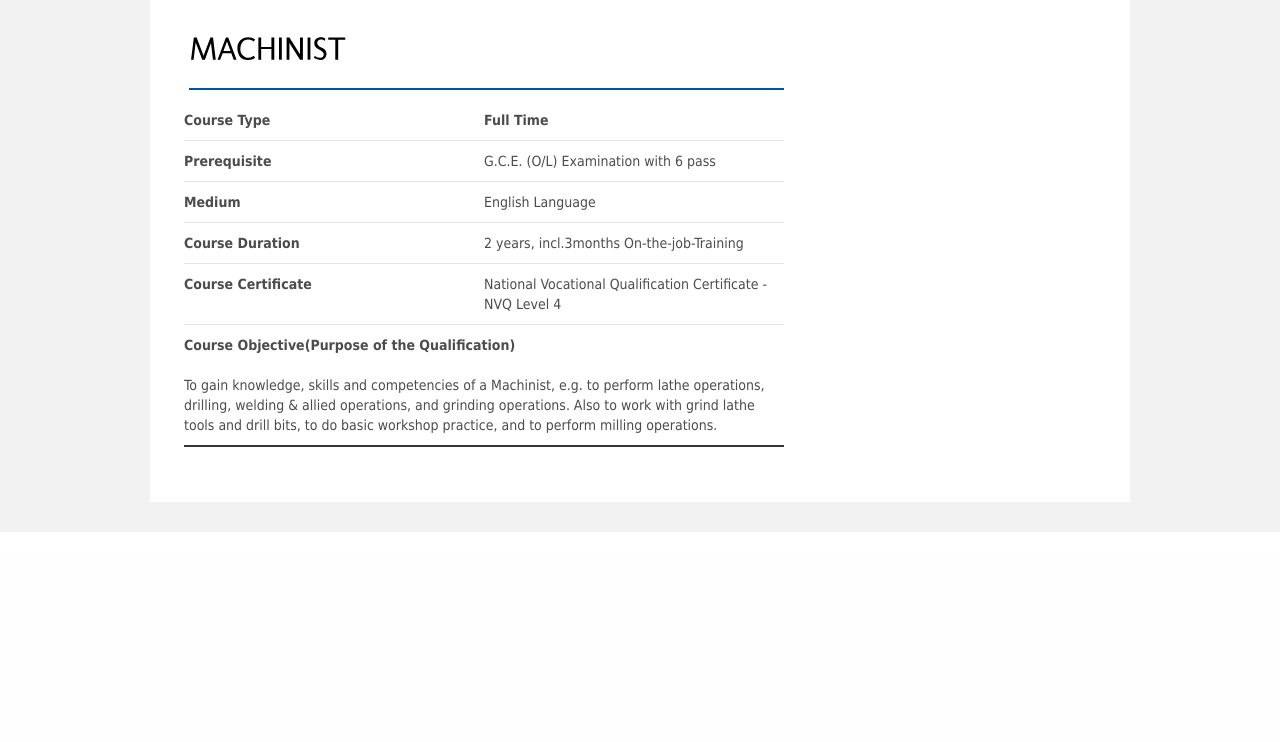
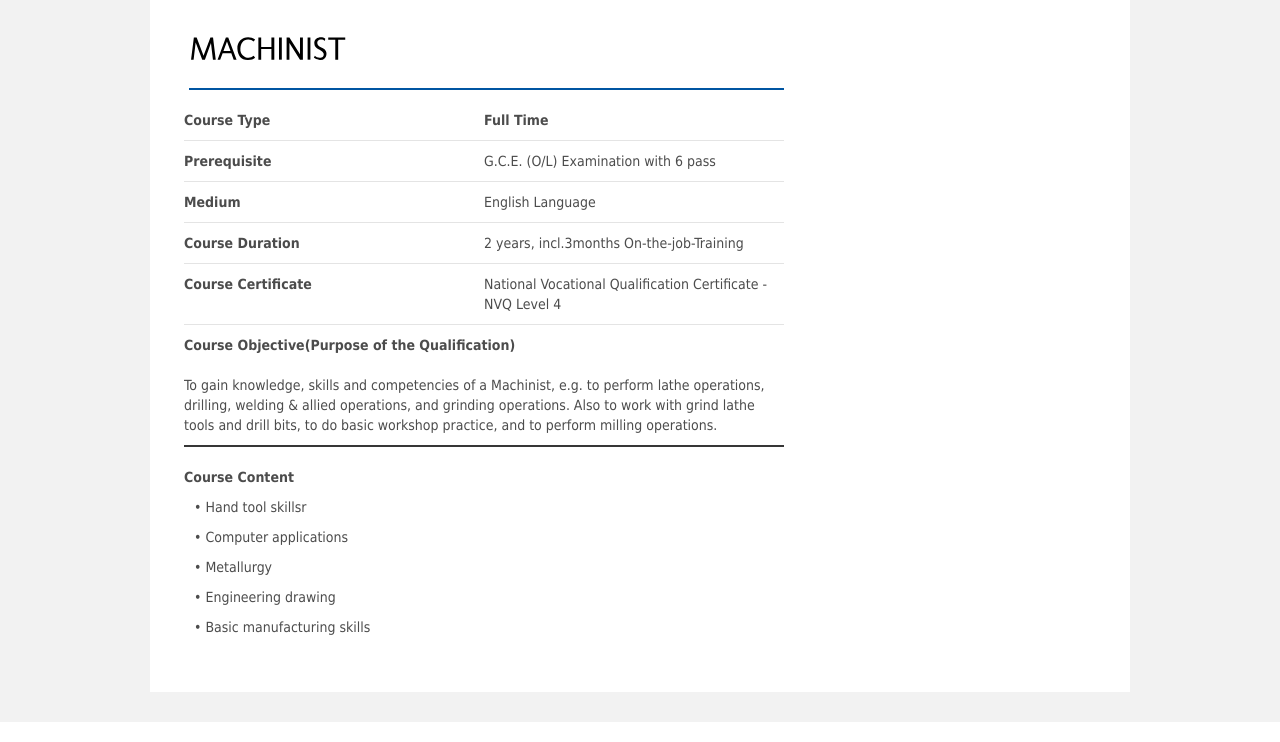
Before and after one commit to ushirask/vtc, a PHP site: page /courses/mechanical-technology.php in a window 1280 px wide. Shown: the part 377-1119 px from the top of the page. Before the commit the page ends 824 px from the top, so only its background shows below. Run offline with PHP 8.4, Linux system fonts and the light colour scheme.

Commit message:
Update mechanical-technology.php

```diff
--- a/courses/mechanical-technology.php
+++ b/courses/mechanical-technology.php
@@ -44,6 +44,18 @@
                 </tr>
               </table>
 
+              <ul class="list-course-content">
+                <li class="course-content-header"><Strong>Course Content</Strong></label>
+
+
+                <li class="course-content">Hand tool skillsr</li>
+
+                <li class="course-content">Computer applications</li>
+                <li class="course-content">Metallurgy</li>
+                <li class="course-content">Engineering drawing</li>
+                <li class="course-content">Basic manufacturing skills</li>
+              </ul>
+
             </div>
             </div>
         </div>
```
